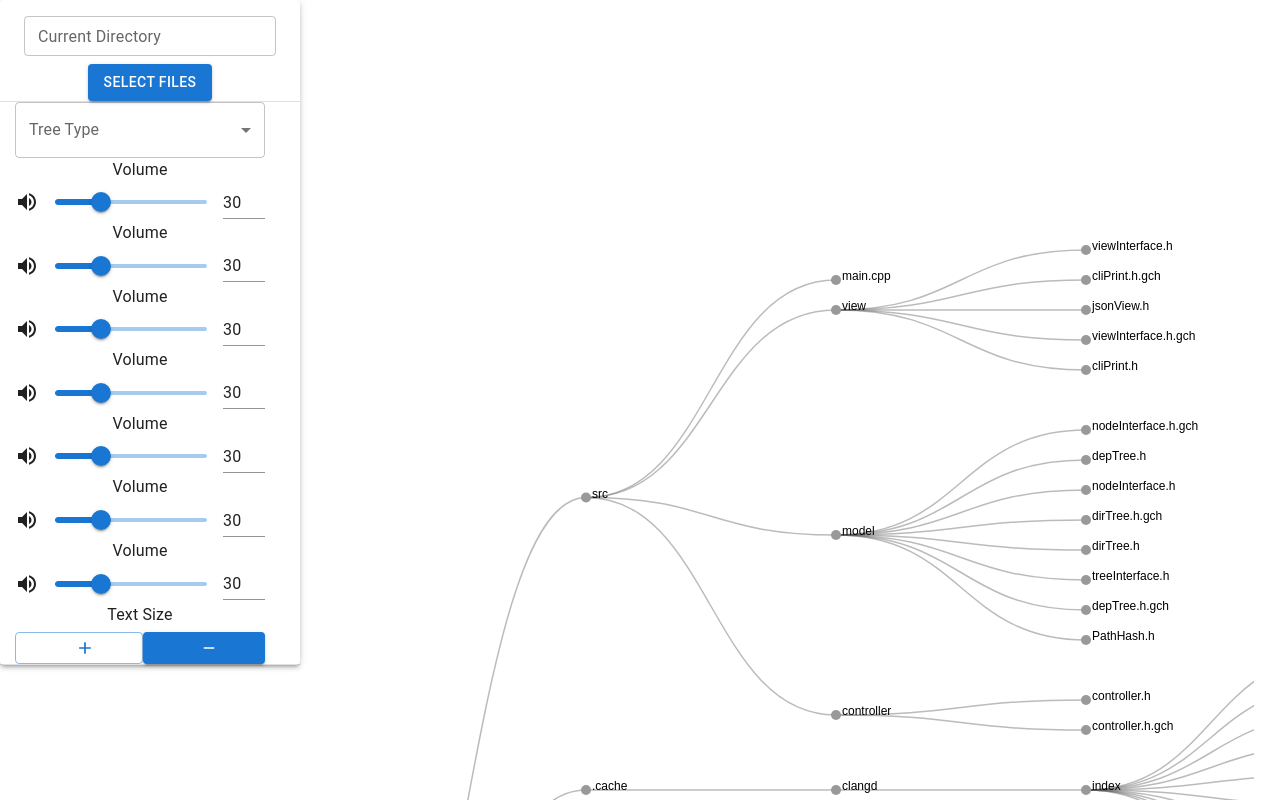
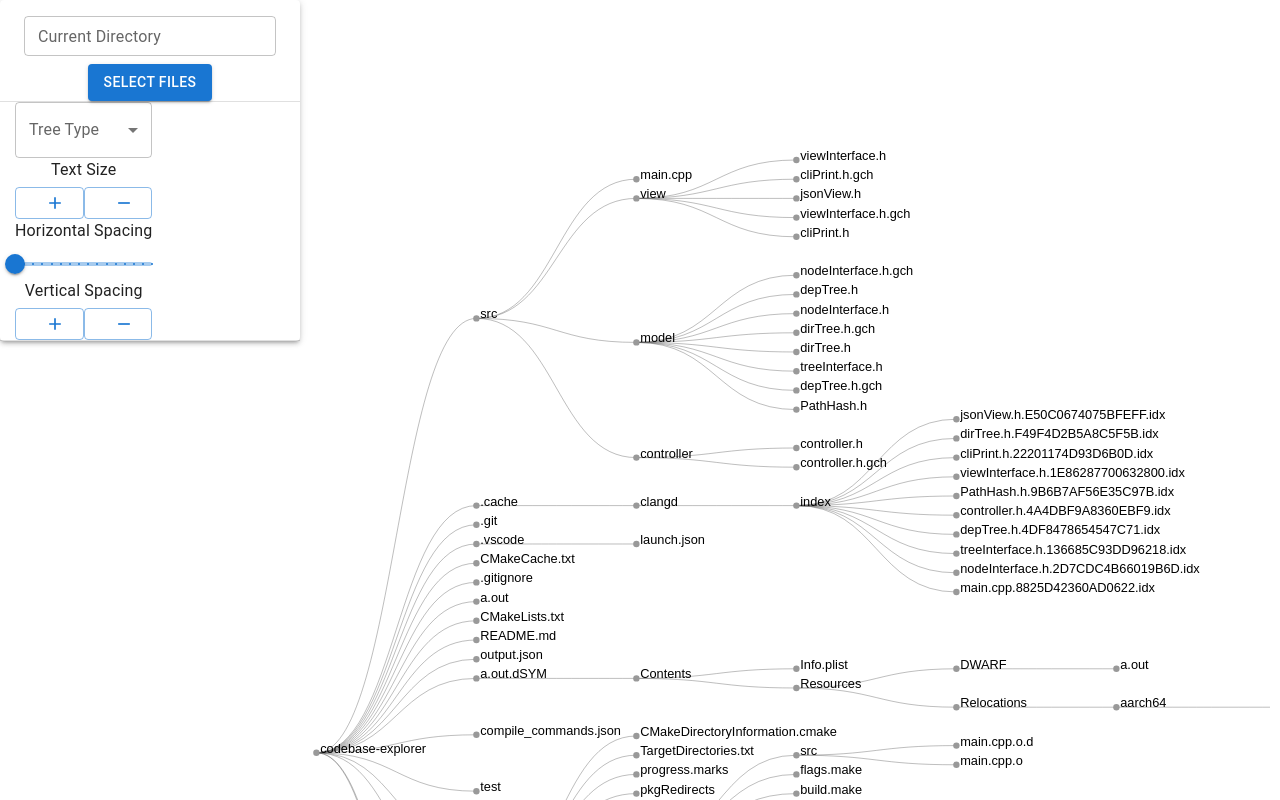
Before and after one commit to cyber-shah/codebase-explorer, a React (Create React App) app in the folder frontend/: page / in a window 1280 px wide. Shown: the top 800 px of the page. Built offline with nearby package versions, Linux system fonts and the light colour scheme.

Commit message:
textsizes

```diff
--- a/frontend/src/App.js
+++ b/frontend/src/App.js
@@ -675,8 +675,8 @@ function App() {
   const [directoryPath, setPath] = useState(null);
   const [treeType, setTreeType] = useState(null);
   const [nodeSize, setNodeSize] = useState(5);
-  const [dx, setdX] = useState(250);
-  const [dy, setdY] = useState(30);
+  const [dx, setdx] = useState(250);
+  const [dy, setdy] = useState(30);
   const [linkColor, setLinkColor] = useState(30);
   const [textSize, setTextSize] = useState(20);
 
@@ -686,8 +686,8 @@ function App() {
 
       <Box style={style.toolbar}>
         <ToolDrawer
-          setdX={setdX}
-          setdY={setdY}
+          setdx={setdx} dx={dx}
+          setdy={setdy} dy={dy}
           setNodeSize={setNodeSize}
           setPath={setPath}
           setLinkColor={setLinkColor}
@@ -699,7 +699,7 @@ function App() {
 
 
 
-      <Box style={style.data}>
+      <Box style={style.data} >
         <LinePlot
           data={data2}
           dx={dx}
--- a/frontend/src/Components/LinePlot.js
+++ b/frontend/src/Components/LinePlot.js
@@ -37,7 +37,7 @@ export default function LinePlot(props) {
   useEffect(() => {
     // ------------------------ SVG SETUP ------------------------
     // width of the svg
-    const width = 928;
+    const width = 1500;
     // tells d3 to use the data as a hierarchy and to use the dir_children property for the children
     const root = d3.hierarchy(props.data, d => d.dir_children);
     // set the width between nodes
@@ -94,7 +94,6 @@ export default function LinePlot(props) {
       .attr("r", props.nodeSize);
 
     var text = node.append("text")
-      .attr("dy", "0.31em")
       .attr("x", d => d.dir_children ? -6 : 6)
       .attr("text-anchor", d => d.dir_children ? "end" : "start")
       .text(d => d.data.name);
@@ -112,5 +111,5 @@ export default function LinePlot(props) {
   }, [props]);
 
 
-  return <div ref={ref}></div>;
+  return <div style={{ overflow: 'auto' }} ref={ref}></div>;
 }
--- a/frontend/src/Components/ToolDrawer.js
+++ b/frontend/src/Components/ToolDrawer.js
@@ -2,11 +2,9 @@ import { Box, Divider, FormControl, InputLabel, MenuItem, Paper, Select, Stack }
 import React from 'react';
 import { Container, Typography, Button, TextField } from '@mui/material';
 import { useState } from 'react';
-import InputSlider from './ToolDrawer/Slider';
-import ZoomInIcon from '@mui/icons-material/ZoomIn';
-import ZoomOut from '@mui/icons-material/ZoomOut';
 import AddIcon from '@mui/icons-material/Add';
 import RemoveIcon from '@mui/icons-material/Remove';
+import Slider from '@mui/material/Slider';
 
 export default function ToolDrawer(props) {
 
@@ -55,22 +53,75 @@ export default function ToolDrawer(props) {
             </Select>
           </FormControl>
 
-          <InputSlider name='Node Size' />
-          <InputSlider name='Gap - X' />
-          < InputSlider name='Gap - Y' />
-          < InputSlider name='Link Color' />
-          < InputSlider name='Node Color' />
-          < InputSlider name='Text Size' />
-          < InputSlider name='Text Color' />
 
           <Typography id="input-slider" gutterBottom>
             Text Size
           </Typography>
           <Box sx={{ display: 'flex', width: '100%' }} >
-            <Button variant="outlined" fullWidth endIcon={<AddIcon />} onClick={props.setTextSize()} />
-            <Button size='small' fullWidth variant="contained" endIcon={<RemoveIcon />} />
+            <Button
+              variant="outlined"
+              fullWidth
+              endIcon={<AddIcon />}
+              onClick={() => {
+                props.setTextSize(props.textSize + 1);
+                console.log(props.textSize);
+              }}
+            />
+
+            <Button
+              variant="outlined"
+              fullWidth
+              endIcon={<RemoveIcon />}
+              onClick={() => {
+                props.setTextSize(props.textSize - 1);
+                console.log(props.textSize);
+              }}
+            />
           </Box>
 
+
+
+          <Typography id="input-slider" gutterBottom>
+            Horizontal Spacing
+          </Typography>
+          <Box sx={{ display: 'flex', width: '100%' }} >
+            <Slider
+              aria-label="Temperature"
+              defaultValue={30}
+              valueLabelDisplay="auto"
+              step={20}
+              marks
+              min={100}
+              max={400}
+              onChange={(e) => {
+                props.setdx(e.target.value);
+              }}
+            />
+          </Box>
+
+
+
+          <Typography id="input-slider" gutterBottom>
+            Vertical Spacing
+          </Typography>
+          <Box sx={{ display: 'flex', width: '100%' }} >
+            <Button
+              variant="outlined"
+              fullWidth
+              endIcon={<AddIcon />}
+              onClick={() => {
+                props.setdy(props.dy + 5);
+              }}
+            />
+            <Button
+              variant="outlined"
+              fullWidth
+              endIcon={<RemoveIcon />}
+              onClick={() => {
+                props.setdy(props.dy - 5);
+              }}
+            />
+          </Box>
         </Stack>
 
       </Box>
--- a/frontend/src/Components/ToolDrawer/Slider.js
+++ /dev/null
@@ -1,67 +0,0 @@
-import * as React from 'react';
-import { styled } from '@mui/material/styles';
-import Box from '@mui/material/Box';
-import Grid from '@mui/material/Grid';
-import Typography from '@mui/material/Typography';
-import Slider from '@mui/material/Slider';
-import MuiInput from '@mui/material/Input';
-import VolumeUp from '@mui/icons-material/VolumeUp';
-
-const Input = styled(MuiInput)`
-  width: 42px;
-`;
-
-export default function InputSlider() {
-  const [value, setValue] = React.useState(30);
-
-  const handleSliderChange = (event, newValue) => {
-    setValue(newValue);
-  };
-
-  const handleInputChange = (event) => {
-    setValue(event.target.value === '' ? 0 : Number(event.target.value));
-  };
-
-  const handleBlur = () => {
-    if (value < 0) {
-      setValue(0);
-    } else if (value > 100) {
-      setValue(100);
-    }
-  };
-
-  return (
-    <Box sx={{ width: 250 }}>
-      <Typography id="input-slider" gutterBottom>
-        Volume
-      </Typography>
-      <Grid container spacing={2} alignItems="center">
-        <Grid item>
-          <VolumeUp />
-        </Grid>
-        <Grid item xs>
-          <Slider
-            value={typeof value === 'number' ? value : 0}
-            onChange={handleSliderChange}
-            aria-labelledby="input-slider"
-          />
-        </Grid>
-        <Grid item>
-          <Input
-            value={value}
-            size="small"
-            onChange={handleInputChange}
-            onBlur={handleBlur}
-            inputProps={{
-              step: 10,
-              min: 0,
-              max: 100,
-              type: 'number',
-              'aria-labelledby': 'input-slider',
-            }}
-          />
-        </Grid>
-      </Grid>
-    </Box>
-  );
-}
```
Also changed, not shown: frontend/src/Components/ToolDrawer/DirPicker.js (added, +8 -0 lines).
